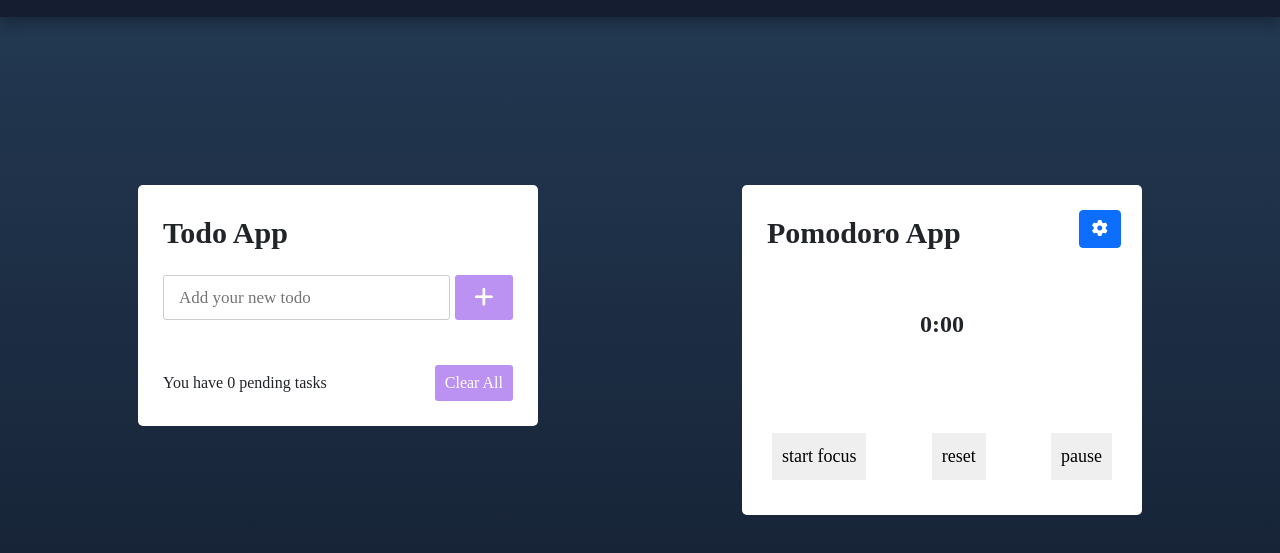
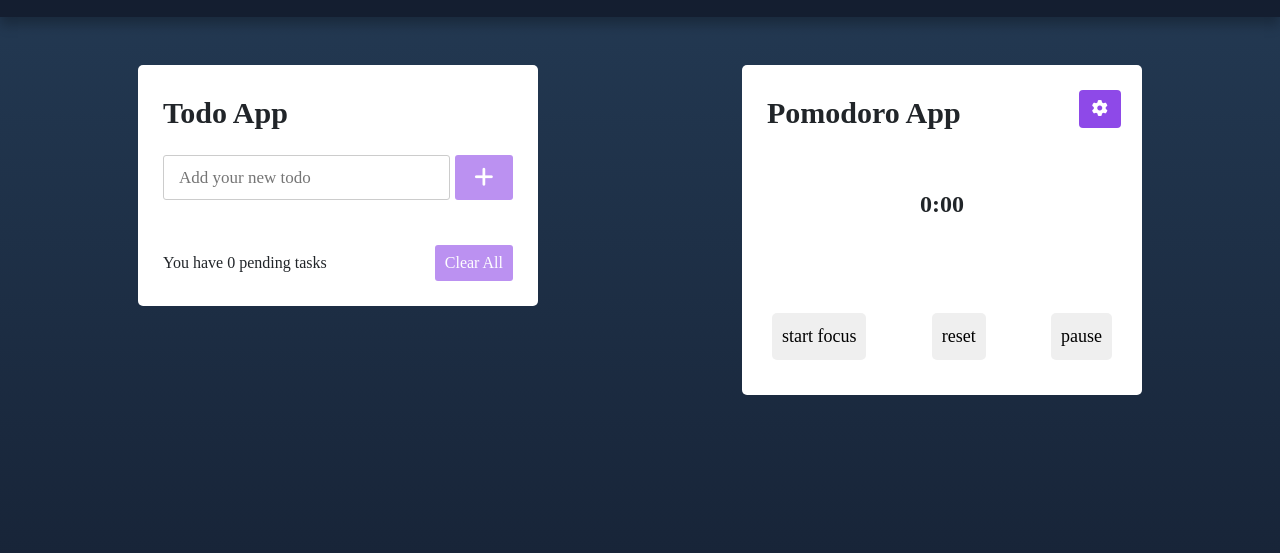
Before and after one commit to jrsnleons/FoTask, a plain HTML site: page study.html in a window 1280 px wide. Shown: the part 67-620 px from the top of the page. Drawn offline with nearby package versions, Linux system fonts and the light colour scheme.

Commit message:
minor bug fixes

```diff
--- a/css/study.css
+++ b/css/study.css
@@ -11,7 +11,7 @@ body{
 
 /* TO DO AREEA */
 .todo-wrapper{
-    margin: 120px auto;
+    /* margin: 120px 2rem auto auto; */
     max-width: 400px;
     width: 100%;
     background: #FFF;
@@ -139,7 +139,7 @@ header{
 
 
 .timer-wrapper{
-    margin: 120px auto;
+    /* margin: 120px auto auto 2rem; */
     max-width: 400px;
     width: 100%;
     background: #FFF;
@@ -172,6 +172,7 @@ header{
     border: none;
     font-size: 18px;
     transition: 0.5s ease-in-out;
+    border-radius: 5px;
 }
 
 form{
@@ -188,7 +189,15 @@ form button{
     margin: 5px 0;
     color: white;
     border: none;
+    background-color: #8E49E8 !important;
+    outline-color: #8E49E8 !important;
+    border-color: #8E49E8 !important;
 }
+form button:focus{
+    background-color: rgb(250, 80, 88);
+    box-shadow: 0 0 0 .2rem #be9ee9 !important;
+}
+
 
 .clock{
     padding: 3px;
@@ -239,6 +248,16 @@ form button{
     margin: 0;
 }
 
+.btn-settings{
+    background-color: #8E49E8 !important;
+    outline-color: #8E49E8 !important;
+
+}
+.fa-cog{
+    color: white;
+}
+
+
 
 
 
--- a/study.html
+++ b/study.html
@@ -39,8 +39,8 @@
         </nav>
         <div class="the-content p-5">
           <div class="row">
-            <div class="col-lg-6 col-xs-12">
-              <div class="todo-wrapper">
+            <div class="col-lg-6 col-xs-12 ">
+              <div class="todo-wrapper mx-auto my-auto mb-5">
                 <header>Todo App</header>
                 <div class="inputField">
                     <input type="text" placeholder="Add your new todo">
@@ -56,14 +56,14 @@
               </div>
             </div>
             <div class="col-lg-6 col-xs-12">
-              <div class="timer-wrapper">
+              <div class="timer-wrapper mx-auto my-auto ">
                 <div class="head-pomodoro">
                   <div class="row">
                     <div class="col-lg-10 col-md-10">
                       <header>Pomodoro App</header>
                     </div>
                     <div class="col-lg-2 col-md-2">
-                      <button class="btn btn-primary"id="buttonHide">
+                      <button class="btn-settings btn"id="buttonHide">
                         <i class="fas fa-cog"></i>
                       </button>
                     </div>
@@ -89,9 +89,9 @@
                   </svg>
                 </div>
                 <div class="btn-group">
-                  <button class="pomo-btn start">start focus</button>
-                  <button class="pomo-btn reset">reset</button>
-                  <button class="pomo-btn pause">pause</button>
+                  <button class="pomo-btn start ">start focus</button>
+                  <button class="pomo-btn reset ">reset</button>
+                  <button class="pomo-btn pause ">pause</button>
                 </div>
                 <form id="hiddenForm" action=".">
                   <p class="p-0">Study Time (minutes)</p>
```
